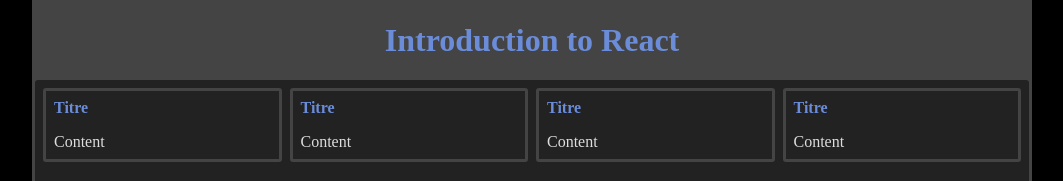
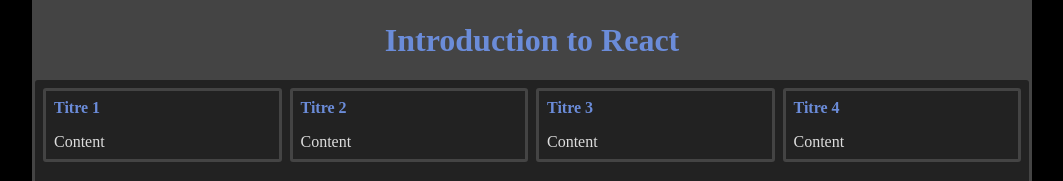
Before and after one commit to tom512000/r410-introduction, a React (Vite) app: page / in a window 1280 px wide. Shown: the top 181 px of the page, without its empty margins (108-1171 px from the left). Built offline with nearby package versions, Linux system fonts and the light colour scheme.

Commit message:
6. Les « props »

```diff
--- a/src/App.jsx
+++ b/src/App.jsx
@@ -8,11 +8,11 @@
         <h1 className="header__title">Introduction to React</h1>
       </header>
       <main className="app__main">
-        <div class="cards">
-          <Card />
-          <Card />
-          <Card />
-          <Card />
+        <div className="cards">
+          <Card title="Titre 1" />
+          <Card title="Titre 2" />
+          <Card title="Titre 3" />
+          <Card title="Titre 4" />
         </div>
       </main>
       <footer className="app__footer footer">footer</footer>
--- a/src/components/Card.jsx
+++ b/src/components/Card.jsx
@@ -1,9 +1,9 @@
 import React from "react";
 
-function Card() {
+function Card(props) {
   return (
     <article className="card">
-      <header className="card__header header__title">Titre</header>
+      <header className="card__header header__title">{props.title}</header>
       <section className="card__main">Content</section>
     </article>
   );
```
